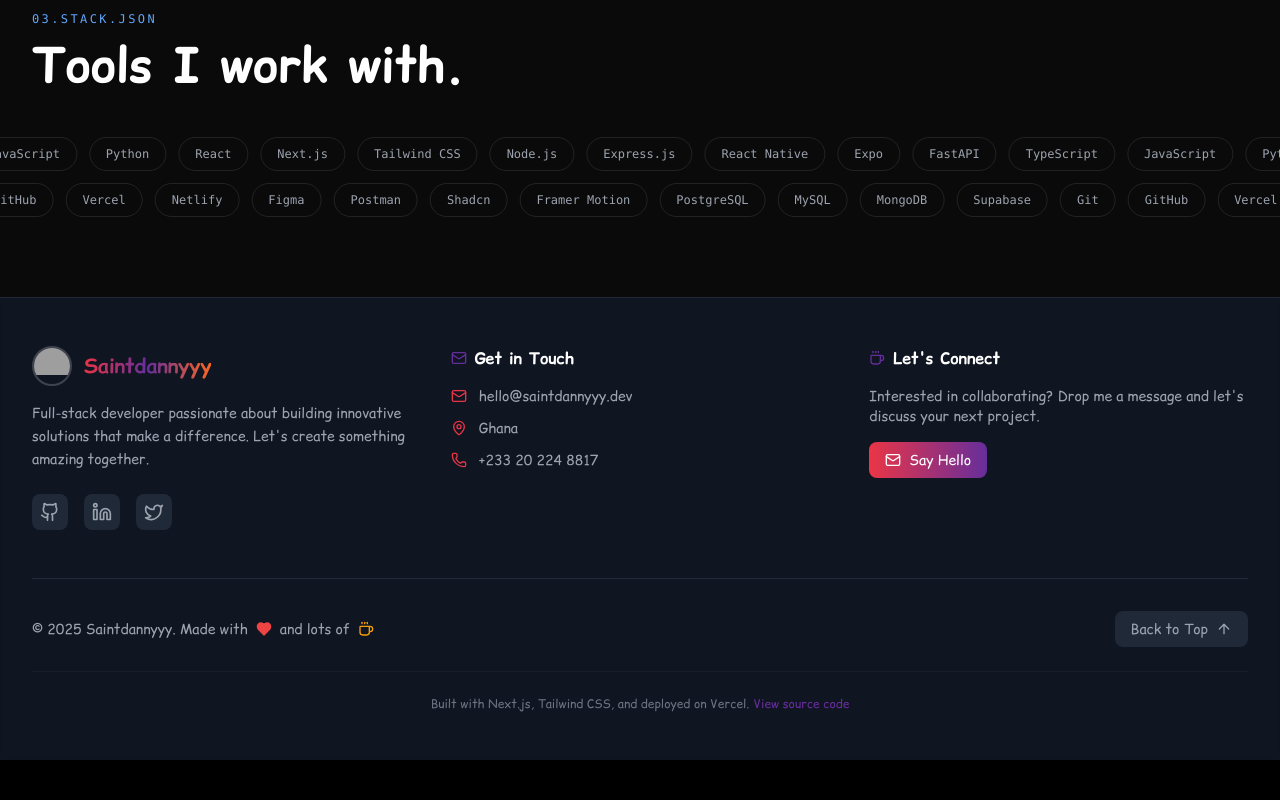
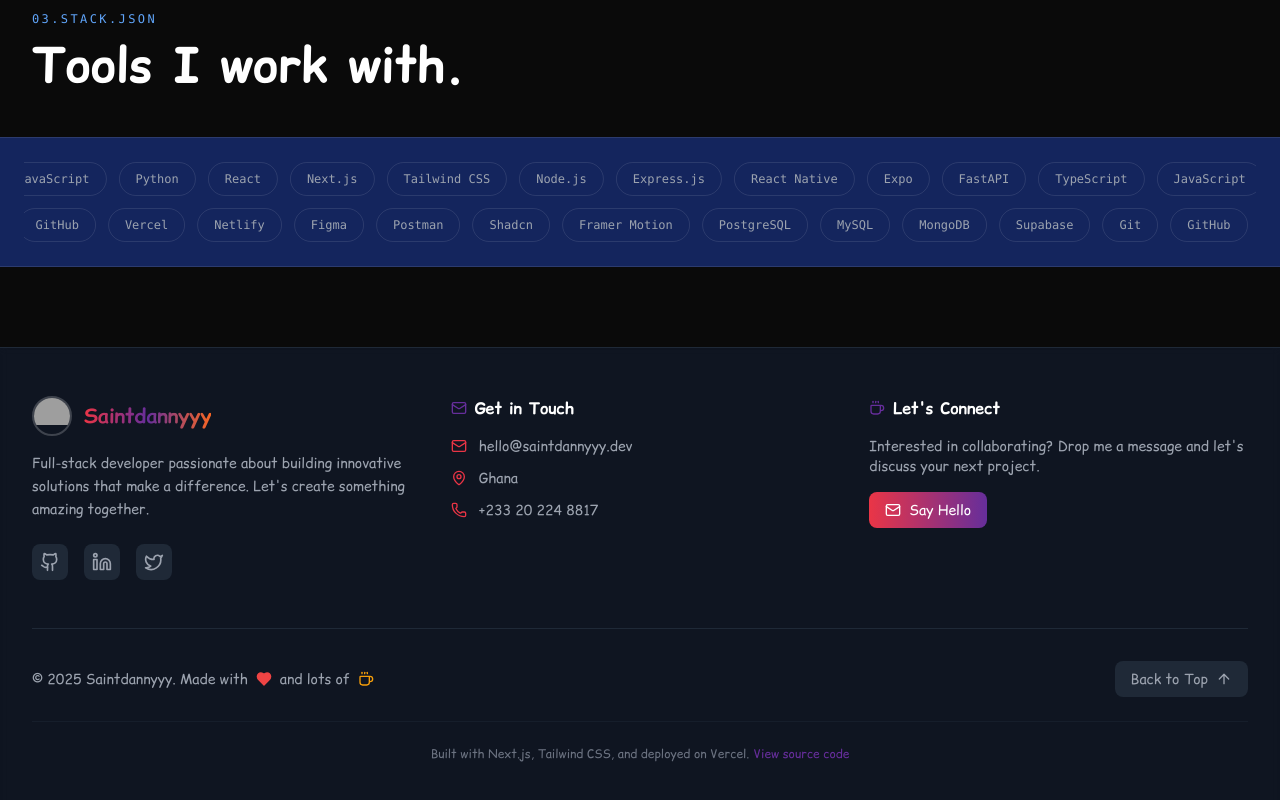
Before and after one commit to saintdannyyy/saintdannyyy-portfolio, a Next.js app: page / in a window 1280 px wide. Shown: the part 8779-9579 px from the top of the page. Before the commit the page ends 9539 px from the top, so only its background shows below. Built offline with nearby package versions, Linux system fonts and the light colour scheme; grey boxes are pictures that could not be loaded.

Commit message:
feat: enhance TechStack component with improved styling and layout

```diff
--- a/components/TechStack.js
+++ b/components/TechStack.js
@@ -63,7 +63,7 @@ export default function TechStack() {
         </h2>
       </div>
 
-      <div className="space-y-3">
+      <div className="space-y-3 bg-blue-800/50 border border-white/10 border-r-0 border-l-0 p-6">
         <Ticker items={row1} direction="left" />
         <Ticker items={row2} direction="right" />
       </div>
```
